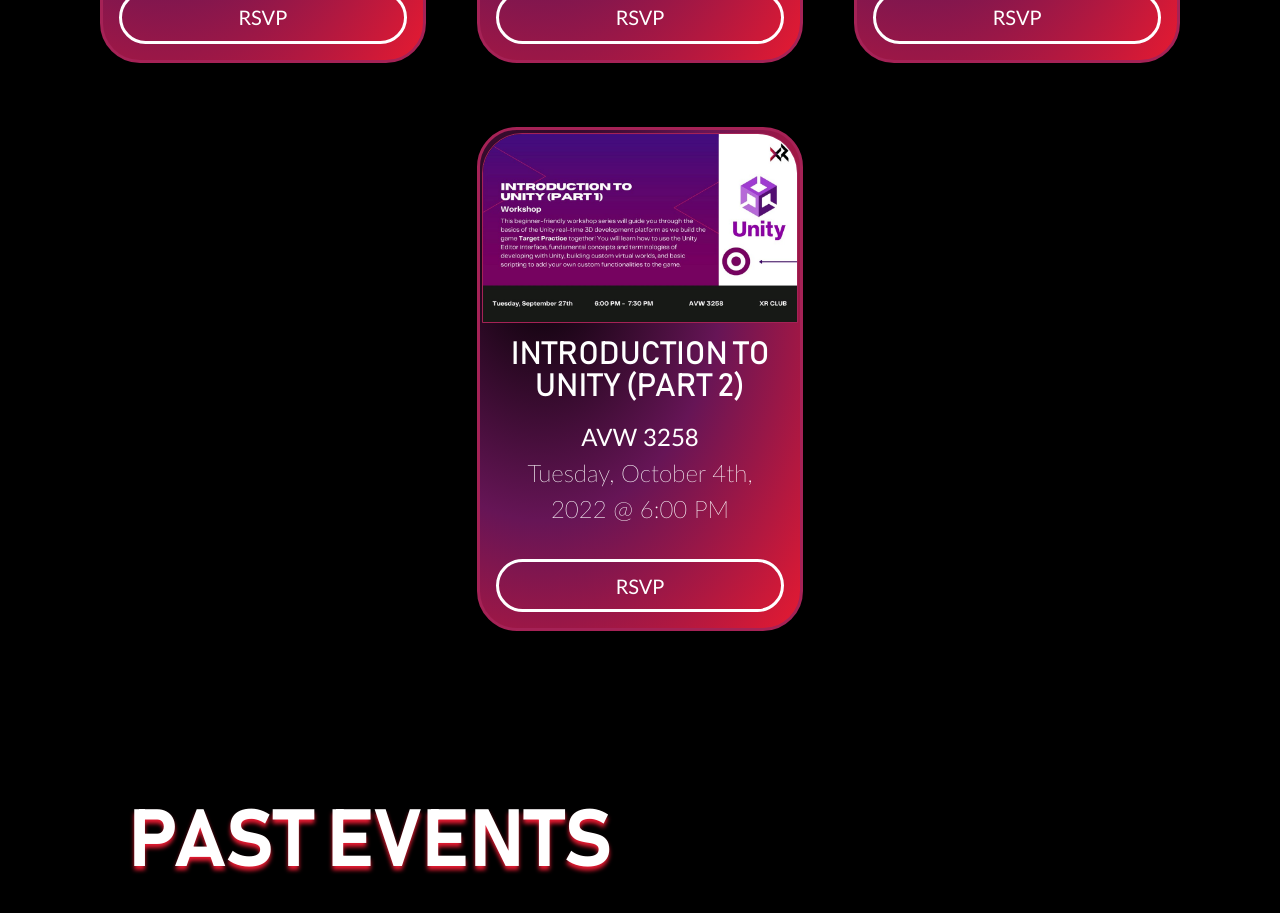
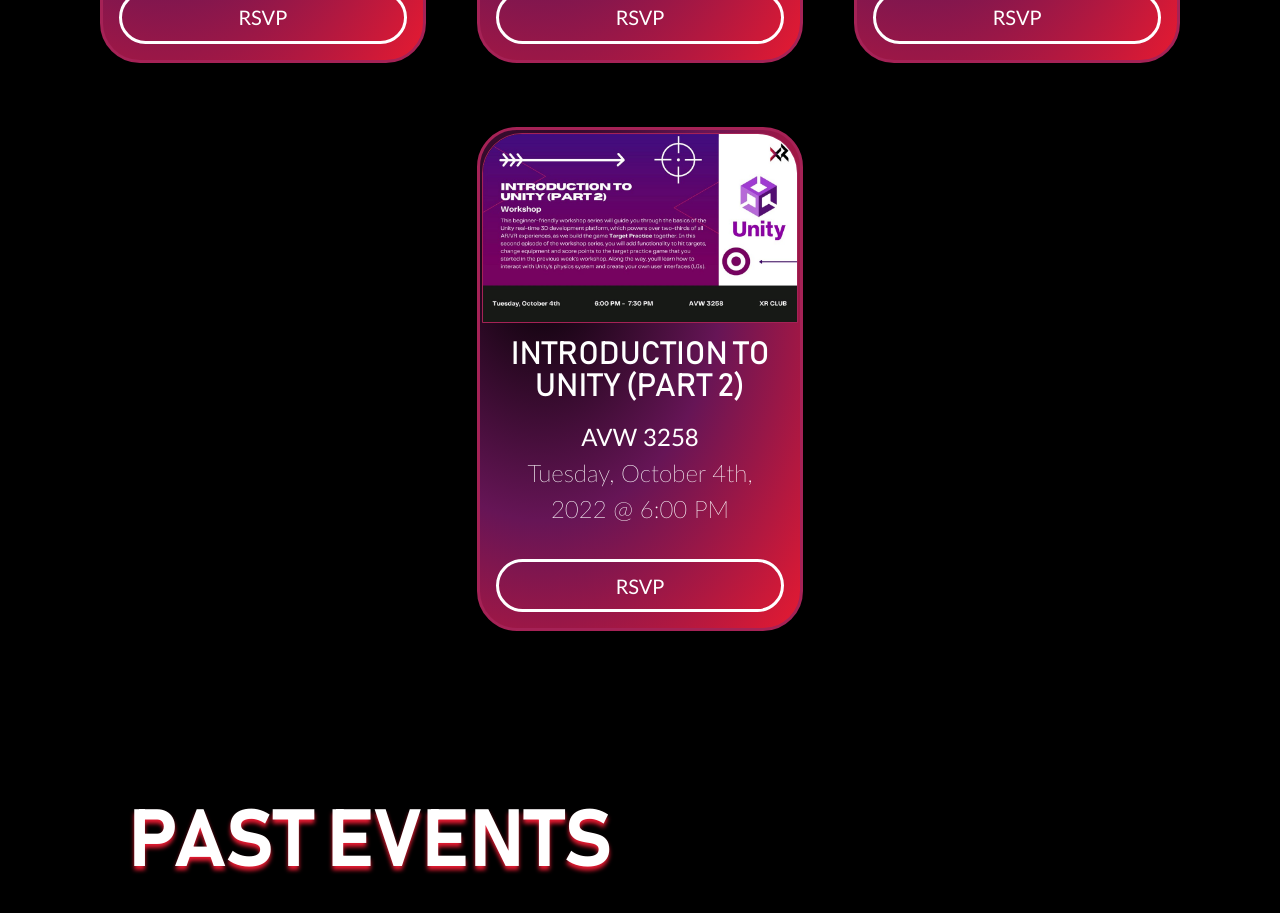
Before and after one commit to umdxrclub/xrc-prev-website, a React (Create React App) app: page /events in a window 1280 px wide. Shown: the part 1380-2293 px from the top of the page. Built offline with nearby package versions, Linux system fonts and the light colour scheme.

Commit message:
Add react-snap for build SEO and fix event banner mistake

```diff
--- a/package.json
+++ b/package.json
@@ -15,6 +15,7 @@
     "react-router-dom": "^6.3.0",
     "react-router-hash-link": "^2.4.3",
     "react-scripts": "^5.0.1",
+    "react-snap": "^1.23.0",
     "three": "^0.141.0",
     "three-stdlib": "^2.11.0"
   },
@@ -22,7 +23,8 @@
     "start": "react-scripts start",
     "build": "react-scripts build",
     "test": "react-scripts test",
-    "eject": "react-scripts eject"
+    "eject": "react-scripts eject",
+    "postbuild": "react-snap"
   },
   "resolutions": {
     "react-error-overlay": "6.0.9",
--- a/src/XR_CONSTANTS.js
+++ b/src/XR_CONSTANTS.js
@@ -256,7 +256,7 @@
 				'time' : '6:00 PM',
 				'location' : 'AVW 3258',
 				'url' : 'https://terplink.umd.edu/event/8424600',
-				'image' : 'fall2022/unity_p1.jpg',
+				'image' : 'fall2022/unity_p2.jpg',
 			},
 
 		],
--- a/src/index.js
+++ b/src/index.js
@@ -4,6 +4,7 @@
 import * as serviceWorker from './serviceWorker';
 import { createRoot } from 'react-dom/client';
 
+/*
 createRoot(
   document.getElementById("root"),
 )
@@ -12,6 +13,16 @@
     <App />
   </React.StrictMode>,
 );
+*/
+
+import { hydrate, render } from "react-dom";
+
+const rootElement = document.getElementById("root");
+if (rootElement.hasChildNodes()) {
+  hydrate(<App />, rootElement);
+} else {
+  render(<App />, rootElement);
+}
 
 // If you want your app to work offline and load faster, you can change
 // unregister() to register() below. Note this comes with some pitfalls.
```
Also changed, not shown: 1 other file (tests, documents, lock files or other folders).
